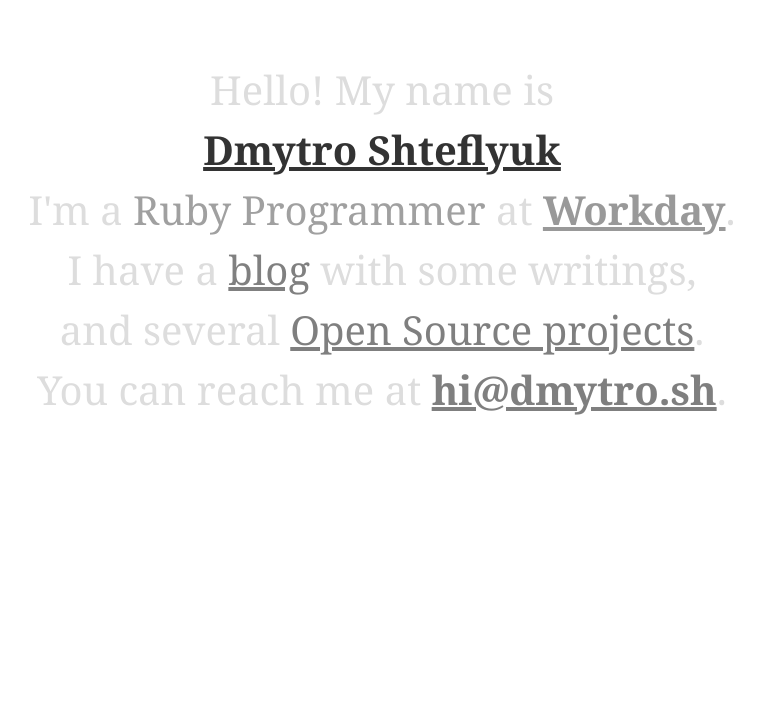
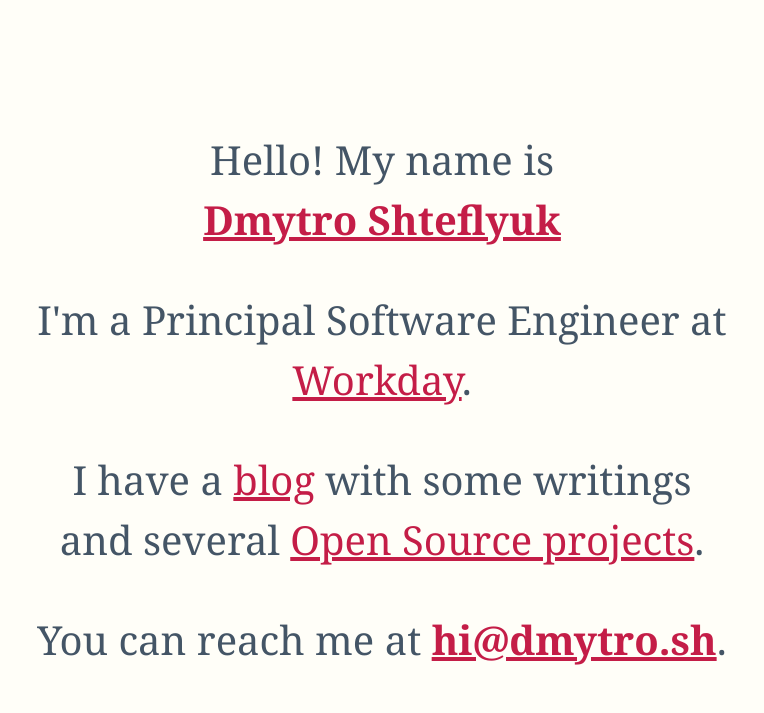
Before and after one commit to kpumuk/kpumuk.github.io, a plain HTML site: page index.html in a window 1280 px wide. Shown: the whole page, without its empty margins (258-1022 px from the left). Drawn offline with Linux system fonts and the light colour scheme.

Commit message:
Updated to HTML5 and improved accessibility

```diff
--- a/index.html
+++ b/index.html
@@ -1,31 +1,88 @@
-<!DOCTYPE html PUBLIC "-//W3C//DTD XHTML 1.0 Transitional//EN" "http://www.w3.org/TR/xhtml1/DTD/xhtml1-transitional.dtd">
+<!DOCTYPE html>
+<html lang="en">
+  <head>
+    <meta charset="utf-8" />
+    <meta name="viewport" content="width=device-width, initial-scale=1" />
+    <title>Dmytro Shteflyuk</title>
+    <style type="text/css">
+      :root {
+        --accent-color: #c41d47;
+        --text-color: #445566;
+        --bg-color: #fffef8;
+      }
 
-<html xmlns="http://www.w3.org/1999/xhtml" xml:lang="en" lang="en">
-	<head>
-		<title>Dmytro Shteflyuk</title>
-		<meta http-equiv="Content-Type" content="text/html; charset=UTF-8" />
-		<style type="text/css">
-			body { text-align: center; font-size: 40px; color: #ddd; font-family: Georgia; line-height: 1.5em;  margin: 0px; }
-			a { color: #ccc; }
-			a:hover { color: #666666; text-decoration: none; }
-			#container { text-align: center; width: 800px; margin: 60px auto 0px auto; }
-			.fn { color: #333333; font-weight: bold; }
-			.title { color: #A0A0A0;}
-			.org a { color: #999999; font-weight: bold; }
-			.url { color: #808080; }
-			.projects { color: #7F7F7F; }
-			.email { color: #7F7F7F; font-weight: bold; }
-			.tel { color: #AEAEAE; }
-		</style>
-	</head>
-	<body>
-		<div id="container" class="vcard">
-			Hello! My name is<br/>
-			<a href="https://kpumuk.info/curriculum-vitae/" class="fn">Dmytro Shteflyuk</a><br />
-			I'm a <span class="title">Ruby <span class="role">Programmer</span></span> at <span class="org vcard"><a href="http://www.workday.com/" class="url fn org">Workday</a></span>.<br />
-			I have a <a href="http://kpumuk.info/" class="url">blog</a> with some writings,<br />
-			and several <a href="https://github.com/kpumuk/" class="projects">Open Source projects</a>.<br />
-			You can reach me at <a href="mailto:hi@dmytro.sh" class="email">hi@dmytro.sh</a></span>.
-		</div>
-	</body>
+      html,
+      body,
+      #container {
+        height: 100%;
+      }
+      body {
+        font-size: 40px;
+        color: var(--text-color);
+        background-color: var(--bg-color);
+        font-family: Georgia;
+        line-height: 1.5em;
+        margin: 0px;
+      }
+      #container {
+        display: flex;
+        align-items: center;
+        justify-content: center;
+      }
+      #container .box {
+        max-width: 800px;
+        text-align: center;
+      }
+      .row {
+        margin: 1em 0;
+      }
+
+      a {
+        color: var(--accent-color);
+        text-decoration: underline;
+      }
+      a:hover {
+        text-decoration: underline double;
+        -webkit-text-decoration: underline double;
+      }
+      .fn {
+        font-weight: bold;
+      }
+      .email {
+        font-weight: bold;
+      }
+    </style>
+  </head>
+  <body>
+    <main id="container" class="vcard">
+      <div class="box">
+        <div class="row">
+          Hello! My name is<br />
+          <a href="https://www.linkedin.com/in/kpumuk/" class="fn"
+            >Dmytro Shteflyuk</a
+          >
+        </div>
+        <div class="row">
+          I'm a <span class="role">Principal Software Engineer</span> at
+          <span class="org vcard"
+            ><a href="https://www.workday.com/" class="url org"
+              >Workday</a
+            ></span
+          >.
+        </div>
+        <div class="row">
+          I have a <a href="https://dmytro.sh/" class="url">blog</a> with some
+          writings<br />
+          and several
+          <a href="https://github.com/kpumuk/" class="projects"
+            >Open Source projects</a
+          >.
+        </div>
+        <div class="row">
+          You can reach me at
+          <a href="mailto:hi@dmytro.sh" class="email">hi@dmytro.sh</a>.
+        </div>
+      </div>
+    </main>
+  </body>
 </html>
```
